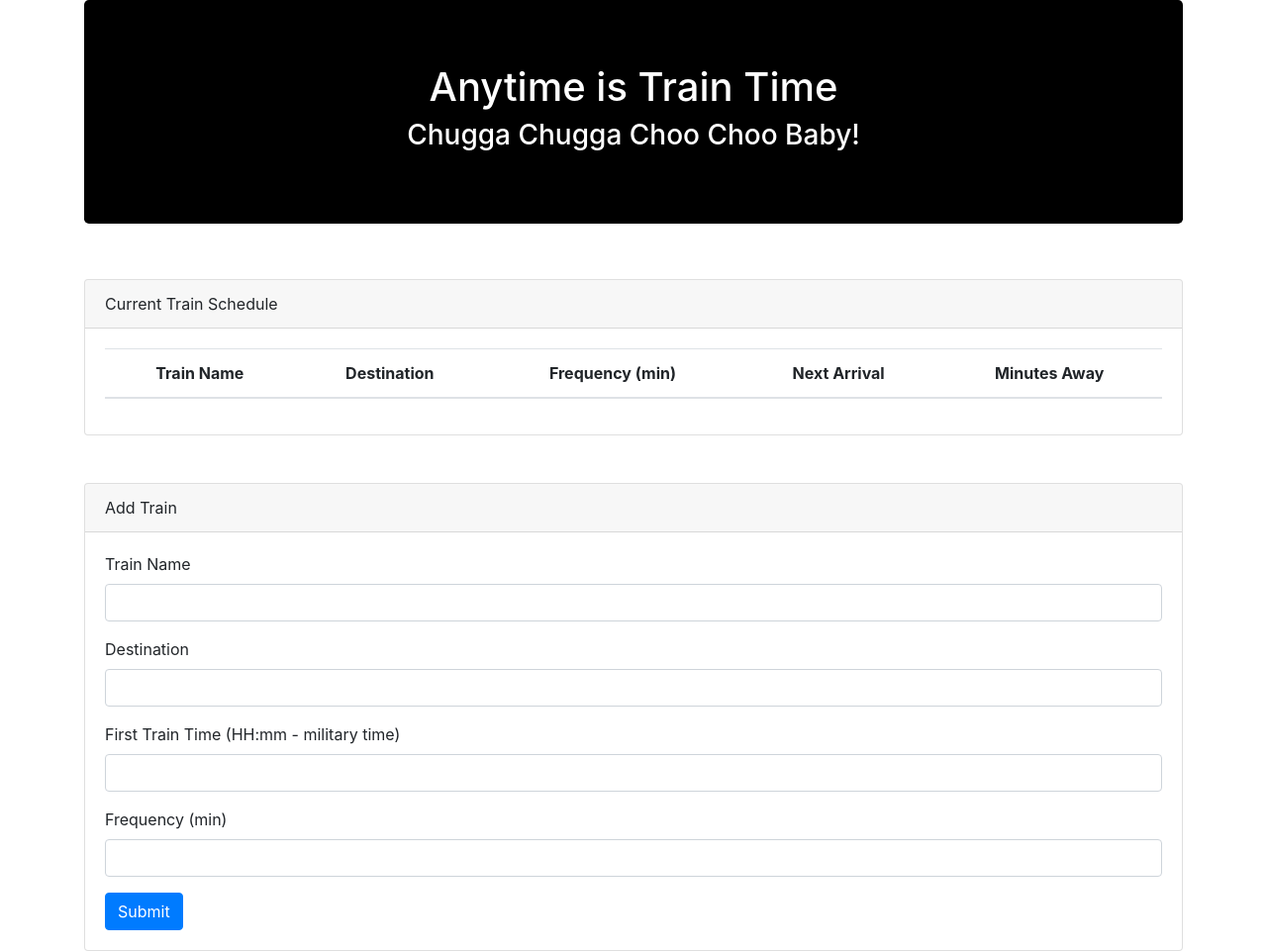
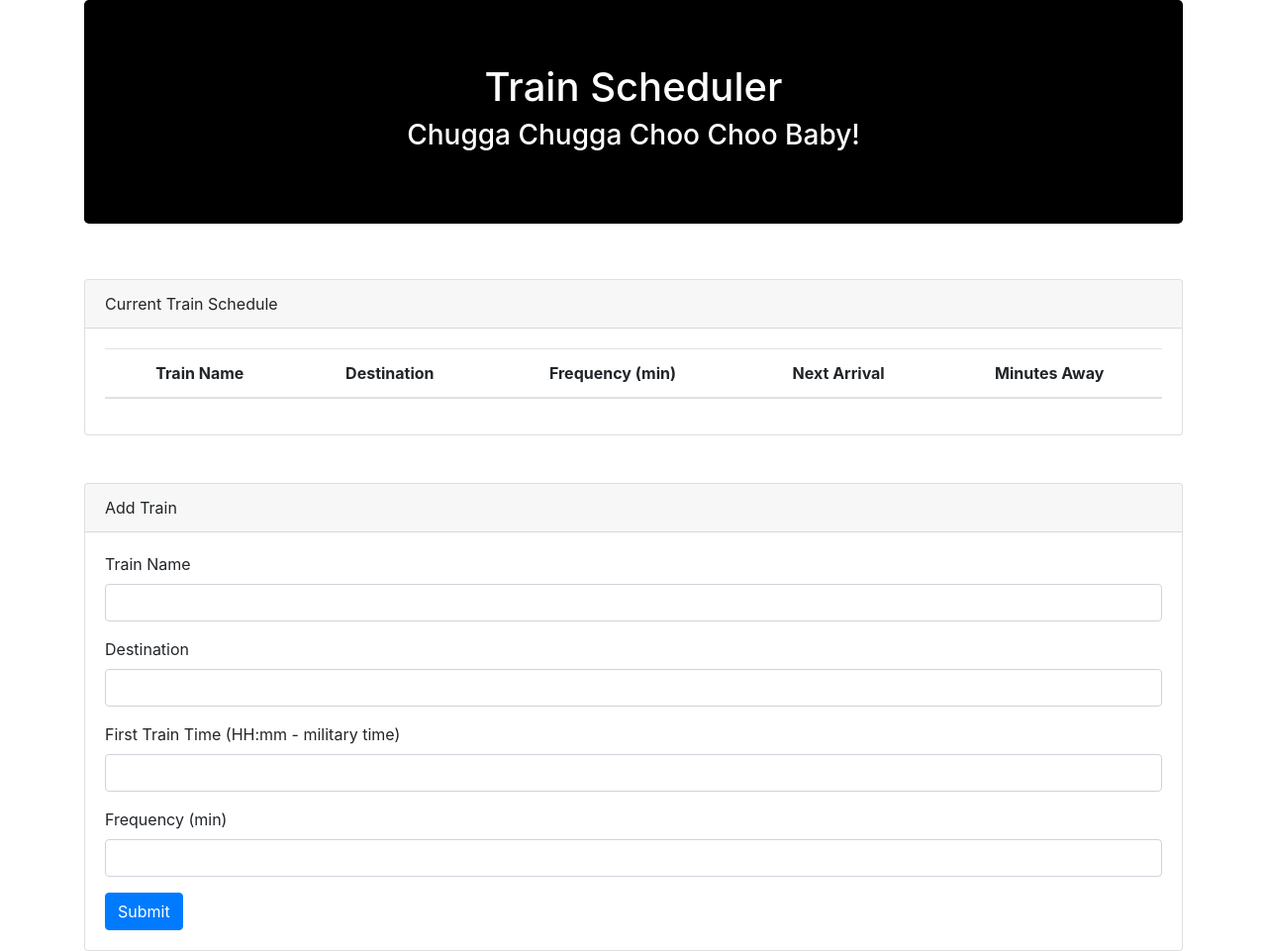
Before and after one commit to austinalber/Train-Scheduler, a plain HTML site: page index.html in a window 1280 px wide. Shown: the whole page at 99% size. Drawn offline with nearby package versions, Linux system fonts and the light colour scheme; no server answers.

Commit message:
Changed header in html

```diff
--- a/index.html
+++ b/index.html
@@ -30,7 +30,7 @@
 
         <!-- Jumbotron Header -->
         <div class="jumbotron" style="background-color: black; color: white">
-            <h1 class="text-center">Anytime is Train Time</h1>
+            <h1 class="text-center">Train Scheduler</h1>
             <h3 class="text-center">Chugga Chugga Choo Choo Baby!</h3>
         </div>
 
```
